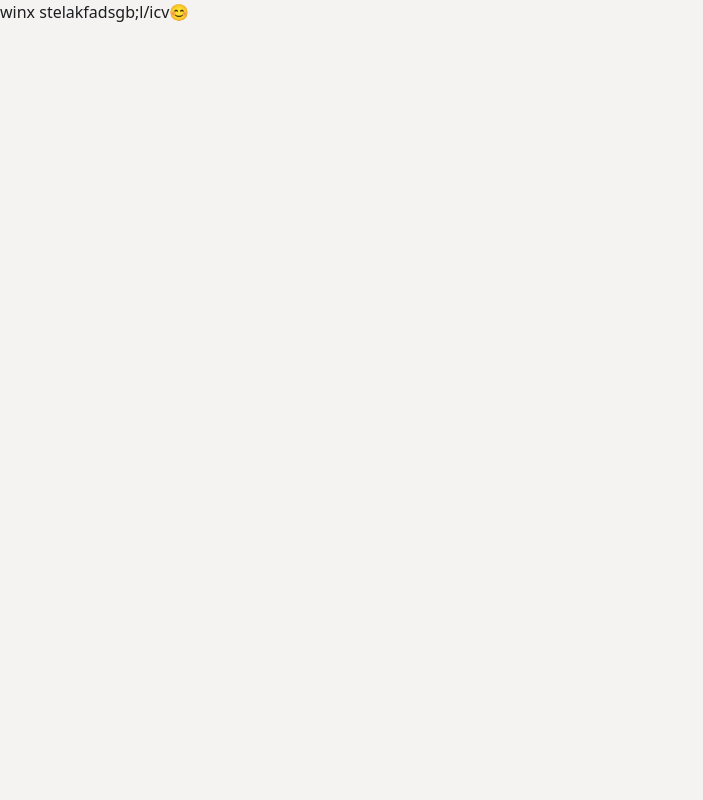
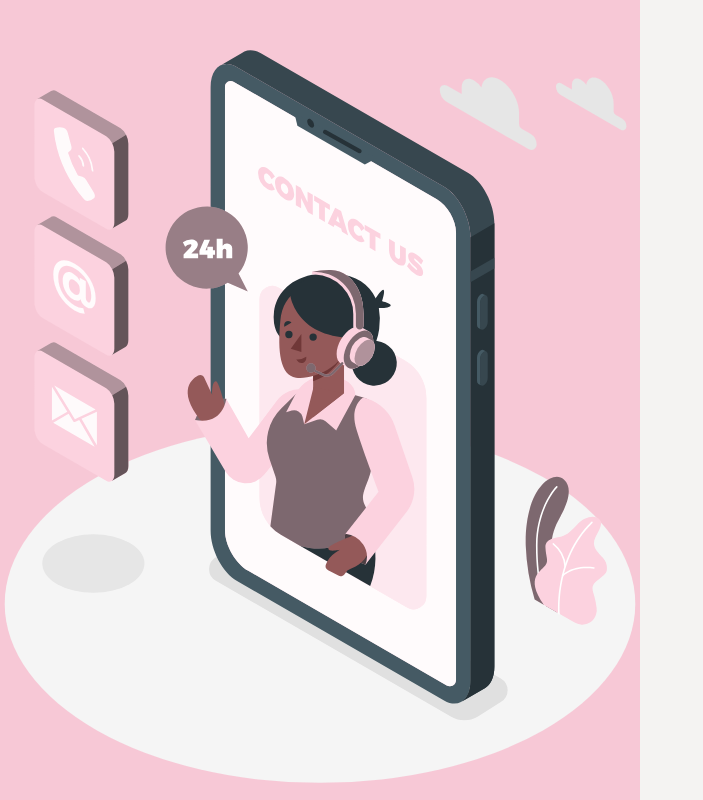
Before and after one commit to KKDinev20/Selvox-Frontend, a Next.js app in the folder selvox/: page /general/register in a window 1280 px wide. Shown: the whole page, without its empty margins (0-703 px from the left). Built offline with nearby package versions, Linux system fonts and the light colour scheme.

Commit message:
Fix Image issues

```diff
--- a/selvox/pages/components/common/Button.tsx
+++ b/selvox/pages/components/common/Button.tsx
@@ -12,7 +12,7 @@ export const Button = () => {
   };
 
   return (
-    <Link href="/general/page">
+    <Link href="/general/register">
       <button
         type="button"
         onClick={handleButtonClick}
--- a/selvox/pages/general/register.tsx
+++ b/selvox/pages/general/register.tsx
@@ -1,7 +1,16 @@
 export default function Home() {
-    return (
-      <>
-        <h1>winx stelakfadsgb;l/icv😊</h1>
-      </>
-    );
-  }
+  return (
+    <>
+      <section className="relative flex flex-wrap lg:h-screen lg:items-center">
+
+        <div className="bg-navbar bg-opacity-55 relative h-64 w-full sm:h-96 lg:h-full lg:w-1/2">
+          <img
+            alt=""
+            src="/Register.svg"
+            className="absolute inset-0 h-full w-full object-cover"
+          />
+        </div>
+      </section>
+    </>
+  );
+}
```
Also changed, not shown: selvox/public/Register.svg (added).
